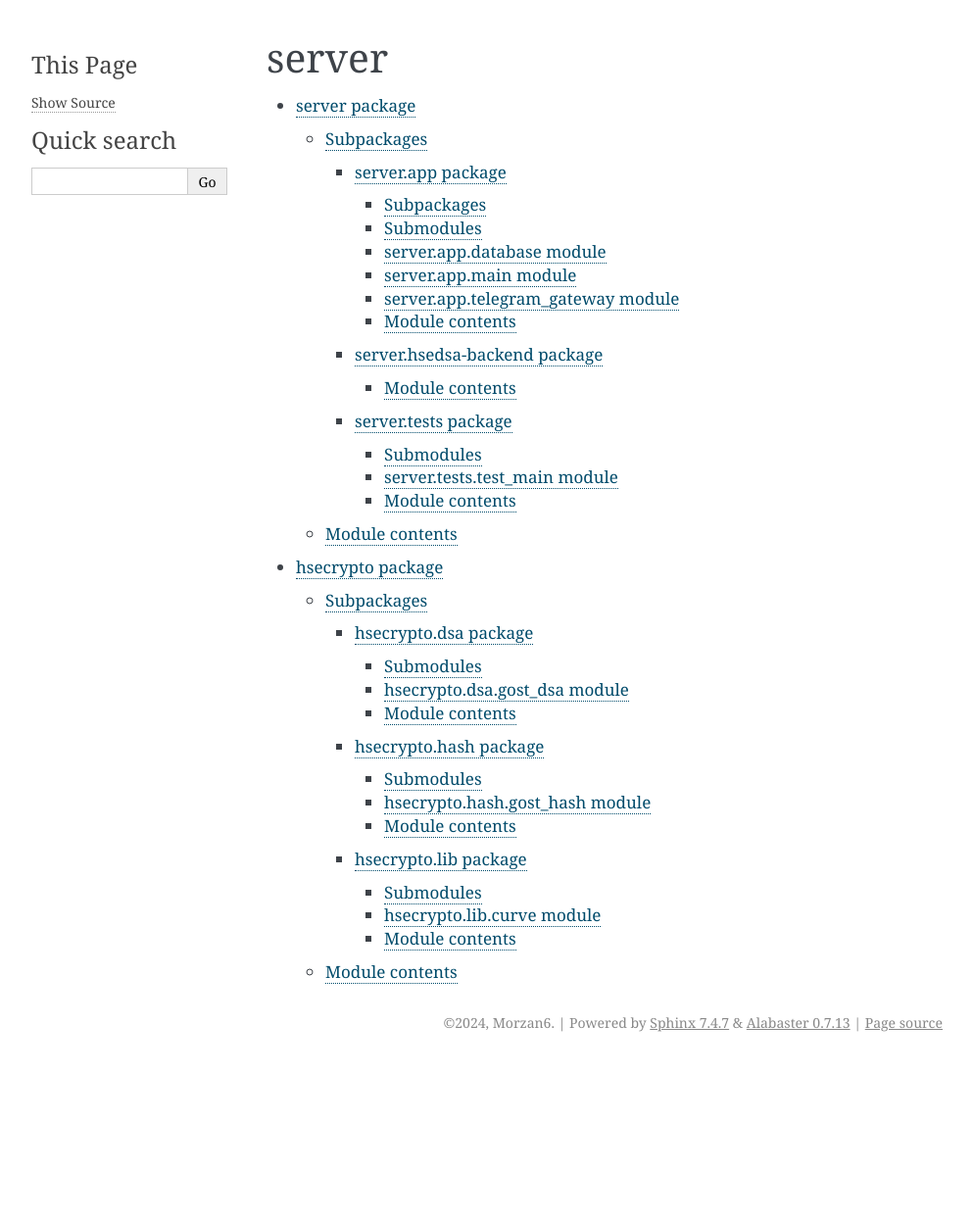
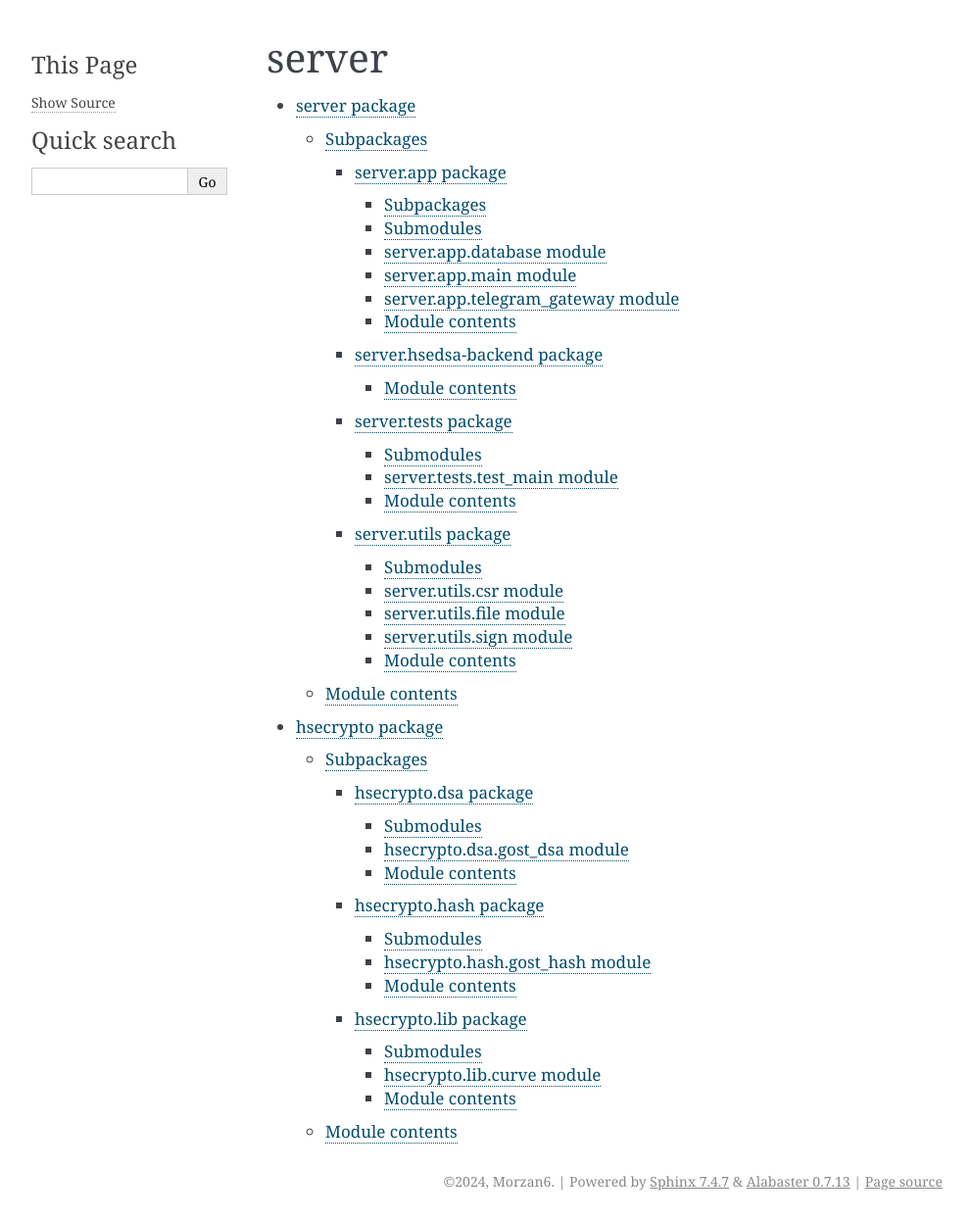
Before and after one commit to DjamikTea/hse_dsa, a Sphinx documentation site: the page built from docs/source/modules.rst, in a window 1280 px wide. Shown: the whole page at 98% size, without its empty margins (148-1141 px from the left). Built offline with Sphinx 7.4.7, drawn with Linux system fonts in a browser that asks for light colours; before the commit the page ends 1083 px from its top, so only the background shows below that.

Commit message:
fix docs 1 (#17)
* fix docs 1

* test ci

* fix ci 1

* fix ci 2

* change python version

* fix

```diff
--- a/docs/source/conf.py
+++ b/docs/source/conf.py
@@ -22,7 +22,7 @@ extensions = [
 ]
 
 templates_path = ['_templates']
-exclude_patterns = []
+exclude_patterns = ['']
 
 
 
--- a/docs/source/index.rst
+++ b/docs/source/index.rst
@@ -12,7 +12,7 @@ documentation for details.
 
 
 .. toctree::
-   :maxdepth: 2
+   :maxdepth: 4
    :caption: Contents:
 
    modules
--- a/docs/source/server.rst
+++ b/docs/source/server.rst
@@ -10,6 +10,7 @@ Subpackages
    server.app
    server.hsedsa-backend
    server.tests
+   server.utils
 
 Module contents
 ---------------
--- /dev/null
+++ b/docs/source/server.utils.rst
@@ -0,0 +1,37 @@
+server.utils package
+====================
+
+Submodules
+----------
+
+server.utils.csr module
+-----------------------
+
+.. automodule:: server.utils.csr
+   :members:
+   :undoc-members:
+   :show-inheritance:
+
+server.utils.file module
+------------------------
+
+.. automodule:: server.utils.file
+   :members:
+   :undoc-members:
+   :show-inheritance:
+
+server.utils.sign module
+------------------------
+
+.. automodule:: server.utils.sign
+   :members:
+   :undoc-members:
+   :show-inheritance:
+
+Module contents
+---------------
+
+.. automodule:: server.utils
+   :members:
+   :undoc-members:
+   :show-inheritance:
```
Also changed, not shown: 2 other files.
